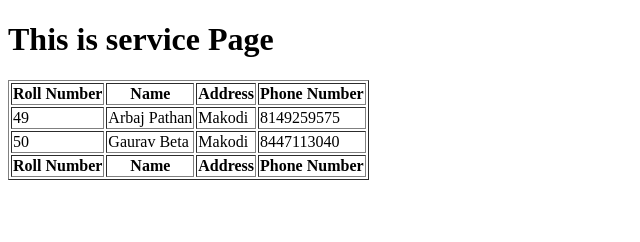
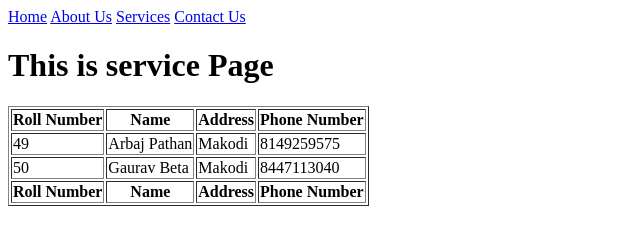
Before and after one commit to ArbajKhaPathan/learning-html-june, a plain HTML site: page services.html in a window 1280 px wide. Shown: the whole page, without its empty margins (0-640 px from the left). Drawn offline with Linux system fonts and the light colour scheme.

Commit message:
image and services

```diff
--- a/services.html
+++ b/services.html
@@ -6,7 +6,7 @@
     <title>Document</title>
 </head>
 <body>
-    <!-- <header>
+    <header>
         <nav>
             <a href="index.html">Home</a>
             <a href="about.html">About Us</a>
@@ -14,7 +14,7 @@
             <a href="contact.html">Contact Us</a>
 
         </nav>
-    </header> -->
+    </header>
     <h1>This is service Page</h1>
     <table border="1">
         <thread>
```
Also changed, not shown: images.html (+1 -0 lines).
